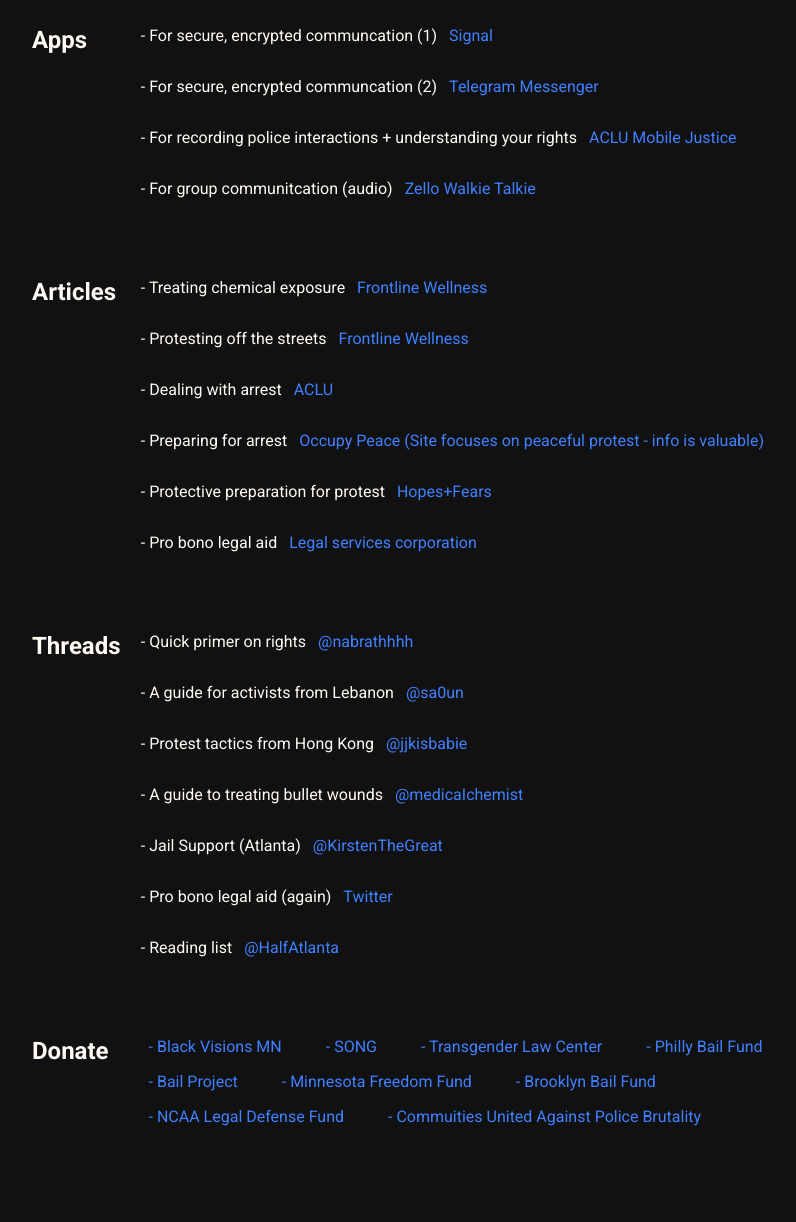
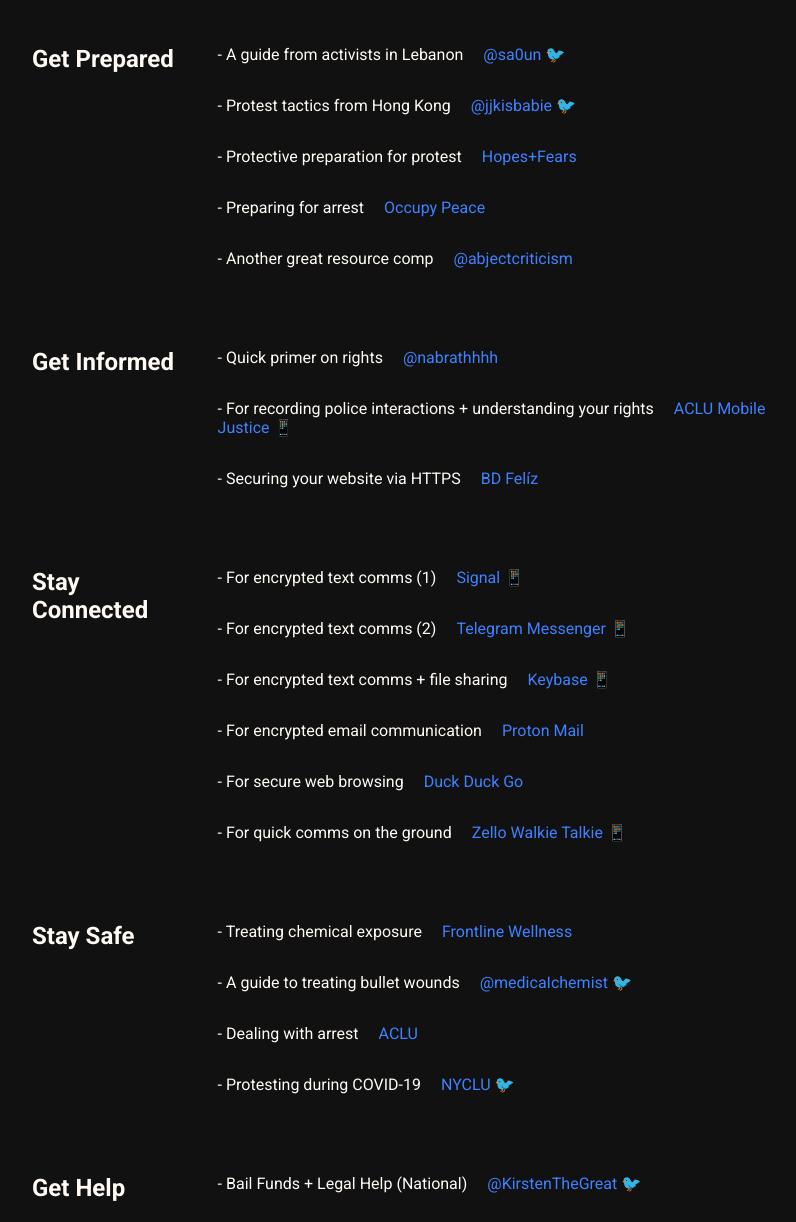
Before and after one commit to pro-pack/beta, a plain HTML site: page index.html in a window 1280 px wide. Shown: the part 223-1445 px from the top of the page, without its empty margins (224-1020 px from the left). Drawn offline with Linux system fonts and the light colour scheme.

Commit message:
Content updates

```diff
--- a/css/stylesheet.css
+++ b/css/stylesheet.css
@@ -14,6 +14,11 @@ body {
     display: flex;
 }
 
+.header {
+    display: block;
+    padding-bottom: 2rem;
+}
+
 
 h1 {
     color: #fffaf4;
@@ -26,7 +31,7 @@ h2 {
     color: #fffaf4;
     font-family: 'Roboto', sans-serif;
     font-size: 1.5rem;
-  width: 10%;
+    width: 20%;
     margin: 0;
 }
 
@@ -35,13 +40,13 @@ p {
     color: #fffaf4;
     font-family: 'Roboto', sans-serif;
     display: inline;
+    margin-right: 1rem;
 }
 
 
 a {
     color: #3f81ff;
     font-family: 'Roboto', sans-serif;
-  margin-left: .5rem;
     text-decoration: none;
 }
 
@@ -52,13 +57,28 @@ a {
 
 .item-2 {
     display: inline-block;
-  margin-right: 2rem;
+    margin-right: 1rem;
     margin-bottom: 1rem;
 }
 
 
 .list {
     margin-left: 2rem;
+    width: 75%;
+}
+
+
+.key {
+    color: #fffaf4;
+    font-family: 'Roboto', sans-serif;
+    display: inline;
+    margin-right: 2rem;
+    /*
+    padding: .4rem;
+    border: solid 1px #fff;
+    border-radius: 40px;
+    font-size: .75rem;
+    */
 }
 
 
@@ -76,11 +96,13 @@ a {
 
     h2 {
         margin-bottom: 1.5rem;
+        width: 100%;
     }
 
 
     .list {
         margin-left: 0;
+        width: 100%;
     }
 
 
@@ -93,12 +115,16 @@ a {
     .item-2 {
         display: block;
 
+    }
 
-    }
 
     a {
         display: block;
     }
 
 
+    .key {
+        display: block;
     }
+
+}
--- a/index.html
+++ b/index.html
@@ -1,5 +1,6 @@
 <!DOCTYPE html>
 <html lang="en">
+
 <head>
     <meta charset="UTF-8">
     <title>Protest Pack</title>
@@ -10,94 +11,168 @@
 
 <body>
     <div class="wrapper">
-    <div class="container">
-      <h1>Protest Pack Beta</h1>
+        <div class="container header">
+            <h1>Protest Pack - Beta</h1>
+            <div class="key">🌈 LGBTQIA Led</div>
+            <div class="key">✊🏿 Black Led</div>
+            <div class="key">🐦 Twitter Thread</div>
+            <div class="key">📱 App Download</div>
         </div>
 
-    <div class= "container">
-      <h2>Apps</h2>
+
+        <div class="container">
+            <h2>Get Prepared</h2>
             <div class="list">
                 <div class="item">
-          <p>- For secure, encrypted communcation (1)</p>
-          <a href="https://apps.apple.com/us/app/signal-private-messenger/id874139669">Signal</a>
+                    <p>- A guide from activists in Lebanon</p>
+                    <a href="https://twitter.com/sa0un/status/1266467025938980875?s=20">@sa0un 🐦</a>
                 </div>
                 <div class="item">
-          <p>- For secure, encrypted communcation (2)</p>
-          <a href="https://apps.apple.com/us/app/telegram-messenger/id686449807">Telegram Messenger</a>
+                    <p>- Protest tactics from Hong Kong</p>
+                    <a href="https://twitter.com/jjkisbabie/status/1266107074649354241">@jjkisbabie 🐦</a>
                 </div>
                 <div class="item">
-          <p>- For recording police interactions + understanding your rights</p>
-          <a href="https://play.google.com/store/apps/details?id=org.aclu.mobile.justice.ca&hl=en">ACLU Mobile Justice</a>
+                    <p>- Protective preparation for protest</p>
+                    <a href="http://www.hopesandfears.com/hopes/city/how-to-gear-up/216551-what-to-wear-protest">Hopes+Fears</a>
                 </div>
                 <div class="item">
-          <p>- For group communitcation (audio)</p>
-          <a href="https://itunes.apple.com/us/app/zello-walkie-talkie/id508231856?mt=8">Zello Walkie Talkie</a>
+                    <p>- Preparing for arrest</p>
+                    <a href="http://occupypeace.blogspot.com/2011/10/arrested-at-protest-how-to-plan-for-it.html">Occupy Peace</a>
+                </div>
+                <div class="item">
+                    <p>- Another great resource comp</p>
+                    <a href="https://docs.google.com/document/d/1J0m3eYct6wByXjtNP_a73W13_pY3Bnx1igM_C8DA5E4/edit#">@abjectcriticism</a>
                 </div>
             </div>
         </div>
 
 
         <div class="container">
-      <h2>Articles</h2>
+            <h2>Get Informed</h2>
+            <div class="list">
+                <div class="item">
+                    <p>- Quick primer on rights</p>
+                    <a href="https://twitter.com/nabrathhhh/status/1266466413994053632">@nabrathhhh</a>
+                </div>
+                <div class="item">
+                    <p>- For recording police interactions + understanding your rights</p>
+                    <a href="https://play.google.com/store/apps/details?id=org.aclu.mobile.justice.ca&hl=en">ACLU Mobile Justice 📱</a>
+                </div>
+                <div class="item">
+                    <p>- Securing your website via HTTPS</p>
+                    <a href="https://bdfeliz.com/writing/https-for-the-uprising">BD Felíz</a>
+                </div>
+            </div>
+        </div>
+
+
+        <div class="container">
+            <h2>Stay Connected</h2>
+            <div class="list">
+                <div class="item">
+                    <p>- For encrypted text comms (1)</p>
+                    <a href="https://apps.apple.com/us/app/signal-private-messenger/id874139669">Signal 📱</a>
+                </div>
+                <div class="item">
+                    <p>- For encrypted text comms (2)</p>
+                    <a href="https://apps.apple.com/us/app/telegram-messenger/id686449807">Telegram Messenger 📱</a>
+                </div>
+                <div class="item">
+                    <p>- For encrypted text comms + file sharing</p>
+                    <a href="https://keybase.io/">Keybase 📱</a>
+                </div>
+                <div class="item">
+                    <p>- For encrypted email communication</p>
+                    <a href="https://protonmail.com/">Proton Mail</a>
+                </div>
+                <div class="item">
+                    <p>- For secure web browsing</p>
+                    <a href="https://duckduckgo.com/">Duck Duck Go</a>
+                </div>
+                <div class="item">
+                    <p>- For quick comms on the ground</p>
+                    <a href="https://itunes.apple.com/us/app/zello-walkie-talkie/id508231856?mt=8">Zello Walkie Talkie 📱</a>
+                </div>
+            </div>
+        </div>
+
+
+        <div class="container">
+            <h2>Stay Safe</h2>
             <div class="list">
                 <div class="item">
                     <p>- Treating chemical exposure</p>
                     <a href="https://www.frontlinewellness.org/guidelines-for-treating-pepperspraychemical-irritants">Frontline Wellness</a>
                 </div>
                 <div class="item">
-          <p>- Protesting off the streets</p>
-          <a href="https://issuu.com/nlc.sf.2014/docs/beyondthestreets_final">Frontline Wellness</a>
+                    <p>- A guide to treating bullet wounds</p>
+                    <a href="https://twitter.com/medicaIchemist/status/1266261613453041667">@medicaIchemist 🐦</a>
                 </div>
                 <div class="item">
                     <p>- Dealing with arrest</p>
                     <a href="https://www.aclu.org/know-your-rights/protesters-rights/#i-was-stopped-by-the-police-while-protesting">ACLU</a>
                 </div>
                 <div class="item">
-          <p>- Preparing for arrest</p>
-          <a href="http://occupypeace.blogspot.com/2011/10/arrested-at-protest-how-to-plan-for-it.html">Occupy Peace (Site focuses on peaceful protest - info is valuable)</a>
-        </div>
-        <div class="item">
-          <p>- Protective preparation for protest</p>
-          <a href="http://www.hopesandfears.com/hopes/city/how-to-gear-up/216551-what-to-wear-protest">Hopes+Fears</a>
-        </div>
-        <div class="item">
-          <p>- Pro bono legal aid</p>
-          <a href="https://www.lsc.gov/what-legal-aid/find-legal-aid">Legal services corporation</a>
+                    <p>- Protesting during COVID-19</p>
+                    <a href="https://twitter.com/NYCLU/status/1266501473136979971">NYCLU 🐦</a>
                 </div>
             </div>
         </div>
 
 
         <div class="container">
-      <h2>Threads</h2>
+            <h2>Get Help</h2>
             <div class="list">
                 <div class="item">
-          <p>- Quick primer on rights</p>
-          <a href="https://twitter.com/nabrathhhh/status/1266466413994053632">@nabrathhhh</a>
-        </div>
-        <div class="item">
-          <p>- A guide for activists from Lebanon</p>
-          <a href="https://twitter.com/sa0un/status/1266467025938980875?s=20">@sa0un</a>
-        </div>
-        <div class="item">
-          <p>- Protest tactics from Hong Kong</p>
-          <a href="https://twitter.com/jjkisbabie/status/1266107074649354241">@jjkisbabie</a>
-        </div>
-        <div class="item">
-          <p>- A guide to treating bullet wounds</p>
-          <a href="https://twitter.com/medicaIchemist/status/1266261613453041667">@medicaIchemist</a>
+                    <p>- Bail Funds + Legal Help (National)</p>
+                    <a href="https://docs.google.com/document/u/0/d/1X4-YS3vFn5CLL9QtJSU0xqmTh_h8XilXgOqGAjZISBI/mobilebasic">@KirstenTheGreat 🐦</a>
                 </div>
                 <div class="item">
                     <p>- Jail Support (Atlanta)</p>
-          <a href="https://twitter.com/KirstenTheGreat/status/1266493801826340869?s=20">@KirstenTheGreat</a>
+                    <a href="https://twitter.com/KirstenTheGreat/status/1266493801826340869?s=20">@KirstenTheGreat 🐦</a>
                 </div>
                 <div class="item">
-          <p>- Pro bono legal aid (again)</p>
-          <a href="https://twitter.com/search?q=pro%20bono&src=typed_query">Twitter</a>
+                    <p>- Pro bono legal aid (1)</p>
+                    <a href="https://twitter.com/search?q=pro%20bono&src=typed_query">Twitter 🐦</a>
                 </div>
                 <div class="item">
-          <p>- Reading list</p>
-          <a href="https://twitter.com/HalfAtlanta/status/1266758671628894208?s=20">@HalfAtlanta</a>
+                    <p>- Pro bono legal aid (2)</p>
+                    <a href="https://www.nlg.org/massdefenseprogram/">National Lawyers Guild</a>
+                </div>
+                <div class="item">
+                    <p>- Pro bono legal aid (3)</p>
+                    <a href="https://www.lsc.gov/what-legal-aid/find-legal-aid">Legal Services Corporation</a>
+                </div>
+            </div>
+        </div>
+
+
+        <div class="container">
+            <h2>Stay Involved</h2>
+            <div class="list">
+                <div class="item">
+                    <p>- Reading List: Black Women + Liberation</p>
+                    <a href="https://www.blackwomenradicals.com/blog-feed/black-women-books-and-the-quest-for-liberation-a-reading-list">Michelle Kim</a>
+                </div>
+                <div class="item">
+                    <p>- Reading List: Critical Race Theory (1)</p>
+                    <a href="https://drive.google.com/drive/u/0/folders/1ly0rh6De0R7F9E6CdYy6PV-p9Zomtak2?sort=13&direction=a">@haaniyah_</a>
+                </div>
+                <div class="item">
+                    <p>- Reading list: Critical Race Theory (2)</p>
+                    <a href="https://twitter.com/HalfAtlanta/status/1266758671628894208?s=20">@HalfAtlanta 🐦</a>
+                </div>
+                <div class="item">
+                    <p>- A manual for grassroots resistance</p>
+                    <a href="https://www.scribd.com/document/218033423/Let-Your-Motto-Be-Resistance-Self-Defense-Manual">Malcolm X Grassroots Movement</a>
+                </div>
+                <div class="item">
+                    <p>- Protesting off the streets</p>
+                    <a href="https://issuu.com/nlc.sf.2014/docs/beyondthestreets_final">Frontline Wellness</a>
+                </div>
+                <div class="item">
+                    <p>- Allyship actions for The Asian Community</p>
+                    <a href="https://medium.com/awaken-blog/20-allyship-actions-for-asians-to-show-up-for-the-black-community-right-now-464e5689cf3e">Michelle Kim</a>
                 </div>
             </div>
         </div>
@@ -107,16 +182,31 @@
             <h2>Donate</h2>
             <div class="list">
                 <div class="item-2">
-          <a href="https://www.blackvisionsmn.org/">- Black Visions MN</a>
+                    <a href="https://www.gofundme.com/f/georgefloyd">- Official George Floyd Memorial Fund ✊🏿</a>
                 </div>
                 <div class="item-2">
-            <a href="http://t.co/ncmioiqvuE?amp=1">- SONG</a>
+                    <a href="https://www.gofundme.com/f/i-run-with-maud">- I Run With Maud ✊🏿</a>
                 </div>
                 <div class="item-2">
-            <a href="https://transgenderlawcenter.org/donate">- Transgender Law Center</a>
+                    <a href="https://www.change.org/p/andy-beshear-justice-for-breonna-taylor?">- Justice for Breonna Taylor ✊🏿</a>
                 </div>
                 <div class="item-2">
-            <a href="https://www.phillybailfund.org/">- Philly Bail Fund</a>
+                    <a href="https://www.northstarhealthcollective.org/">- North Star Health Collective ✊🏿</a>
+                </div>
+                <div class="item-2">
+                    <a href="https://secure.everyaction.com/zae4prEeKESHBy0MKXTIcQ2">- Reclaim The Block ✊🏿</a>
+                </div>
+                <div class="item-2">
+                    <a href="https://www.blackvisionsmn.org/">- Black Visions MN ✊🏿 🌈</a>
+                </div>
+                <div class="item-2">
+                    <a href="http://t.co/ncmioiqvuE?amp=1">- SONG ✊🏿 🌈</a>
+                </div>
+                <div class="item-2">
+                    <a href="https://transgenderlawcenter.org/donate">- Transgender Law Center 🌈</a>
+                </div>
+                <div class="item-2">
+                    <a href="https://www.phillybailfund.org/">- Philly Bail Fund ✊🏿</a>
                 </div>
                 <div class="item-2">
                     <a href="https://bailproject.org/">- Bail Project</a>
@@ -128,7 +218,7 @@
                     <a href="https://brooklynbailfund.org/donation-form">- Brooklyn Bail Fund</a>
                 </div>
                 <div class="item-2">
-            <a href="https://www.naacpldf.org/about-us/">- NCAA Legal Defense Fund</a>
+                    <a href="https://www.naacpldf.org/about-us/">- NCAA Legal Defense Fund ✊🏿</a>
                 </div>
                 <div class="item-2">
                     <a href="https://www.cuapb.org/what_we_do">- Commuities United Against Police Brutality</a>
@@ -138,4 +228,5 @@
 
     </div>
 </body>
+
 </html>
```
Lines whose indentation alone changed are shown as unchanged.
